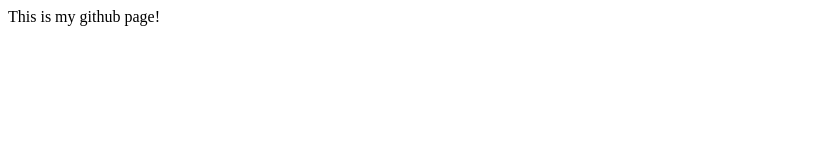
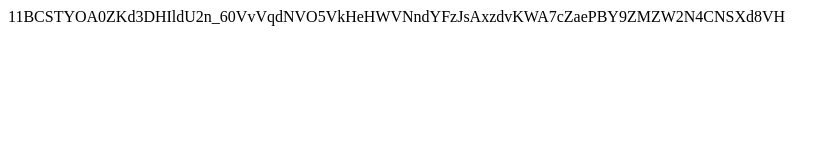
Before and after one commit to gojo-mkv/gojo-mkv.github.io, a plain HTML site: page index.html in a window 1280 px wide. Shown: the whole page, without its empty margins (0-840 px from the left). Drawn offline with Linux system fonts and the light colour scheme.

Commit message:
Update index.html git_pat

```diff
--- a/index.html
+++ b/index.html
@@ -1,9 +1,9 @@
 <!DOCTYPE html>
 <html lang="en">
     <head>
-        <title>My website</title>
+        <title>Title</title>
     </head>
     <body>
-        This is my github page!
+        11BCSTYOA0ZKd3DHIldU2n_60VvVqdNVO5VkHeHWVNndYFzJsAxzdvKWA7cZaePBY9ZMZW2N4CNSXd8VH
     </body>
 </html>
```
